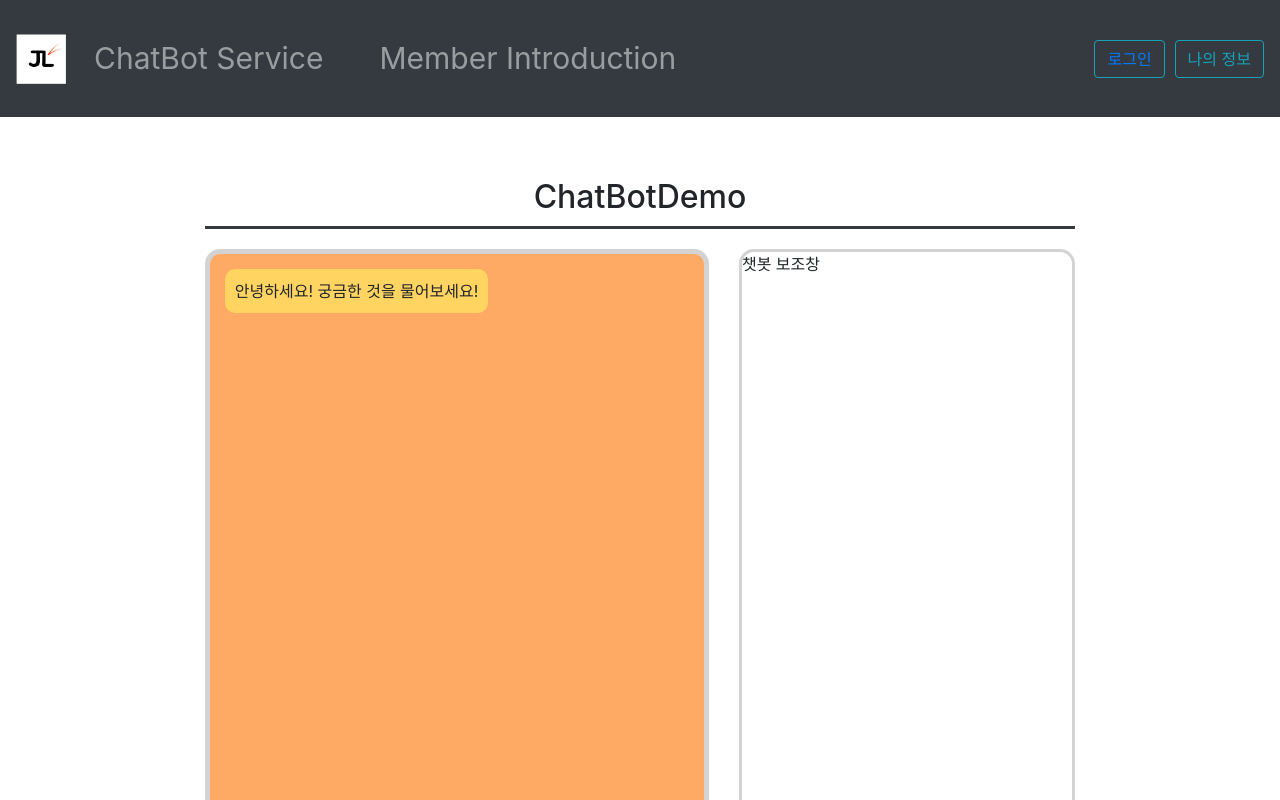
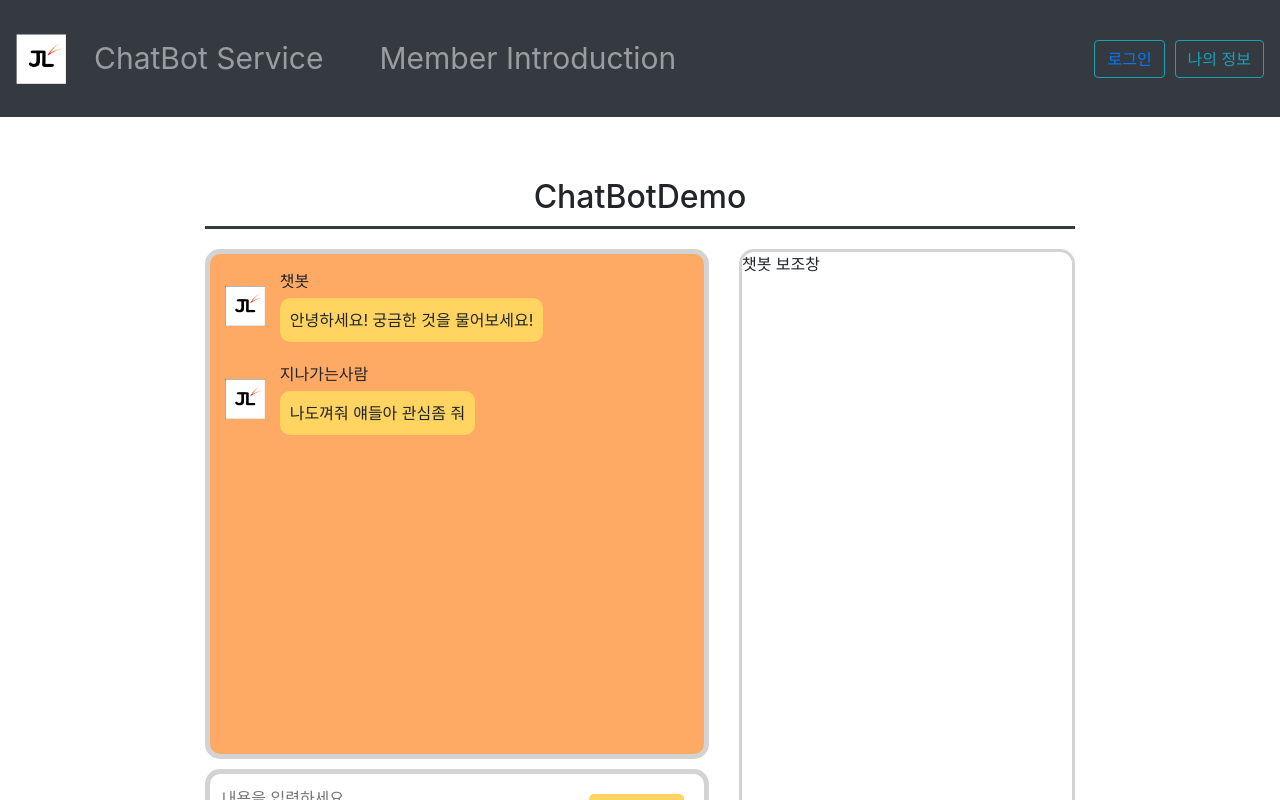
Before and after one commit to horingring/ChatBotService, a React app in the folder src/main/frontend/: page /ChatBotDemo in a window 1280 px wide. Shown: the top 800 px of the page. Built offline with nearby package versions, Linux system fonts and the light colour scheme.

Commit message:
Commit for resolving Scrollbar Problem in ChattingBox

```diff
--- a/src/main/frontend/src/Component/Menu.jsx
+++ b/src/main/frontend/src/Component/Menu.jsx
@@ -12,8 +12,29 @@ const Menu = () => {
             <Navbar bg="dark" variant="dark">
                 <Link to="/"><img className="Header_logo" style={{width: "50px", height: "50px"}} src={logo}
                                   alt="yrb 로고"/></Link>
+                {/* <div>
+                    <div className="Menu_ChatBotService"></div>
+                    <div></div>
+                </div> */}
                 <Nav className="mr-auto">
-                    <Nav.Link style={{margin: "20px" ,fontSize: "30px"}} href="/ChatBotIntro">ChatBot Service</Nav.Link>
+                    <Nav.Link className="Menu_ChatBotService" style={{margin: "20px" ,fontSize: "30px"}} href="/ChatBotIntro">ChatBot Service
+                        {/* <ul className="dropDownMenu">
+                            <li><Link to="/ChatBotIntro" style={{textDecoration:"none", color:"white"}}>
+                                    <div className="dropDown_div">
+                                        <div><img src={logo} alt="챗봇 인트로 로고"></img></div>
+                                        <div style={{height:"30px", marginTop:"4px"}}><span style={{fontSize:"20px"}}>챗봇 인트로</span></div>
+                                    </div>
+                                </Link>
+                            </li>
+                            <li><Link to="/ChatBotDemo" style={{textDecoration:"none", color:"white"}}>
+                                    <div className="dropDown_div">
+                                        <div><img src={logo} alt="챗봇 인트로 로고"></img></div>
+                                        <div style={{height:"30px", marginTop:"4px"}}><span style={{fontSize:"20px"}}>챗봇 데모</span></div>
+                                    </div>
+                                </Link>
+                            </li>
+                        </ul>     */}
+                    </Nav.Link>
                     <Nav.Link style={{margin: "20px" ,fontSize: "30px"}} href="/MemberIntro">Member Introduction</Nav.Link>
                 </Nav>
                 <Form inline>
--- a/src/main/frontend/src/Pages/ChatBotDemo.jsx
+++ b/src/main/frontend/src/Pages/ChatBotDemo.jsx
@@ -9,9 +9,10 @@ class ChatBotDemo extends Component{
        this.state={
            userData : {m_idx:2, user:'guest'},
            chatList : [
-               {chatNum:1, m_idx:1, user:'챗봇', content:'안녕하세요! 궁금한 것을 물어보세요!'}
+               {chatNum:1, m_idx:1, user:'챗봇', content:'안녕하세요! 궁금한 것을 물어보세요!'},
+               {chatNum:2, m_idx:3, user:'지나가는사람', content:'나도껴줘 얘들아 관심좀 줘'}   //예시용으로 다른 유저 추가함. 조금 변경하면 채팅어플로 변형 가능
            ],   //<채팅순서, 회원고유번호, 회원닉네임, 내용>  으로 구성.
-           max_chatNum : 1
+           max_chatNum : 2  //예시용 유저 빼면 max_chatNum : 1  로 변경할 것.
         }
     }
 
@@ -24,6 +25,7 @@ class ChatBotDemo extends Component{
                 </h2>
                 <div id="ChatBotDemoMain">
                     <ChatBotChatting
+                        //0722, 경호, ChatBotChatting 컴포넌트에 props로 뿌려주는 데이터(채팅List, user의 session)
                         chatData={this.state.chatList}
                         userData={this.state.userData}
                         //0721, 경호, submit버튼 누를 시 state의 chatList에 채팅내용 추가해주는 이벤트.
--- a/src/main/frontend/src/Pages/ChatBotDemo/ChatBotChatting.jsx
+++ b/src/main/frontend/src/Pages/ChatBotDemo/ChatBotChatting.jsx
@@ -1,22 +1,48 @@
 import React,{Component} from 'react';
+import chatBotPic from '../../img/YRB_logo.png';
 
 class ChatBotChatting extends Component{
 
     render(){
+        //0722, 경호, 채팅 말풍선 구현(state에 올려져 있는 채팅목록에서 데이터 받아옴), 채팅 피아식별 기능 구현
         var chatList = [];
         var chatData = this.props.chatData;
         var userData = this.props.userData;
         for(var i=0; i<chatData.length; i++){
+            if(chatData[i].m_idx!==userData.m_idx){
                 chatList.push(
                     <div
-                  className={'chatNextBox'+ (chatData[i].m_idx===userData.m_idx?' chatBox_right':'')}
+                      className="chatNextBox"
                       key={chatData[i].chatNum}
                     >
-                    <div className="chatBox">
+                        <div className="chatBoxContainerForOtherUser">
+                            <div className="chatProfilePicture">
+                                <img src={chatBotPic} alt="챗봇 이미지"></img>
+                            </div>
+                            <div className="chatNameAndContent_Wrapper">
+                                <div className="chatName">
+                                    {chatData[i].user}
+                                </div>
+                                <div className="chatContent">
+                                    {chatData[i].content}
+                                </div>
+                            </div>
+                        </div>
+                    </div>
+                );
+            }else{
+                chatList.push(
+                    <div
+                      className="chatNextBox chatContent_right"
+                      key={chatData[i].chatNum}
+                    >
+                        <div className="chatContent">
                             {chatData[i].content}
                         </div>
                     </div>
                 );
+            }
+
         }
 
 
--- a/src/main/frontend/src/index.css
+++ b/src/main/frontend/src/index.css
@@ -61,6 +61,42 @@ html, body, #root, #App{
   padding-bottom: 10px;
 }
 
+/* 헤더 */
+.Menu_ChatBotService{
+  position: relative;
+}
+
+.dropDownMenu{
+  position: absolute;
+  top: 89px;
+  margin: 0;
+  padding: 0;
+  list-style-type: none;
+  display: flex;
+  flex-direction: row;
+}
+
+.dropDown_div{
+  width: 200px;
+  height: 200px;
+  background-color: #3d454d;
+  padding-top: 10px;
+}
+.dropDown_div:hover{
+  background-color: #222529;
+}
+
+.dropDown_div div{
+  display: flex;
+  justify-content: center;
+  align-items: center;
+}
+
+.dropDown_div img{
+  width: 150px;
+  height: 150px;
+}
+
 /* 챗봇데모 */
 #ChatBotDemoPage{
  width: 68%;
@@ -87,27 +123,54 @@ html, body, #root, #App{
 }
 /* ChatBotChatting 전체 영역 */
 #ChatBotChattingBox{
+  display: flex;
+  flex-direction: column;
   width: 100%;
-  height: 80%;
+  height: 70%;
   background-color: #ffaa64;
   border: 5px solid lightgray;
   border-radius: 15px;
   box-sizing: border-box;
   margin-bottom: 10px;
   padding: 15px;
+  overflow-y: hidden;
 }
+
+/* #ChatBotChattingBox::-webkit-scrollbar{
+
+} */
 
 /* 챗봇 채팅창 영역 */
 .chatNextBox{
   margin-bottom: 20px;
 }
-.chatBox{
+
+.chatBoxContainerForOtherUser{
+  display: flex;
+  flex-direction: row;
+}
+
+.chatProfilePicture{
+  margin-right: 15px;
+  display: flex;
+  align-items: center;
+}
+.chatProfilePicture img{
+  width: 40px;
+  height: 40px;
+}
+
+.chatName{
+  margin-bottom: 5px;
+}
+
+.chatContent{
   display: inline-block;
   background-color: #ffd460;
   border-radius: 10px;
   padding: 10px 10px;
 }
-.chatBox_right{
+.chatContent_right{
   text-align: right;
 }
 
```
Lines whose indentation alone changed are shown as unchanged.
